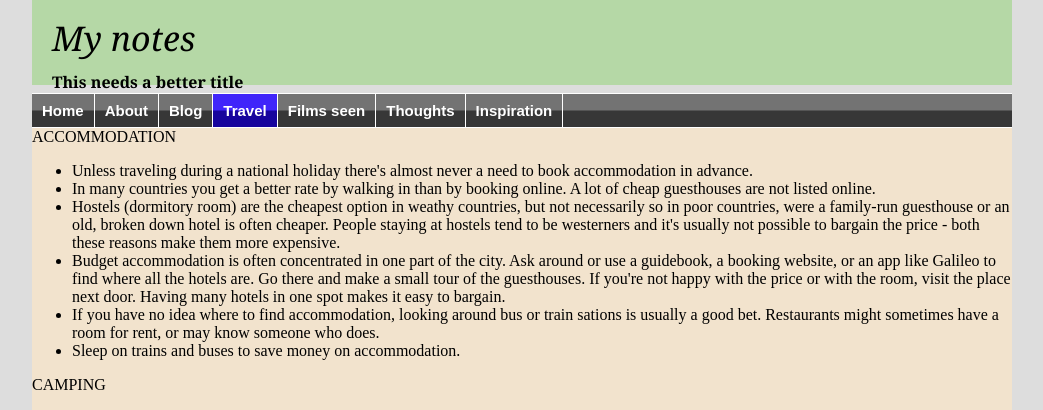
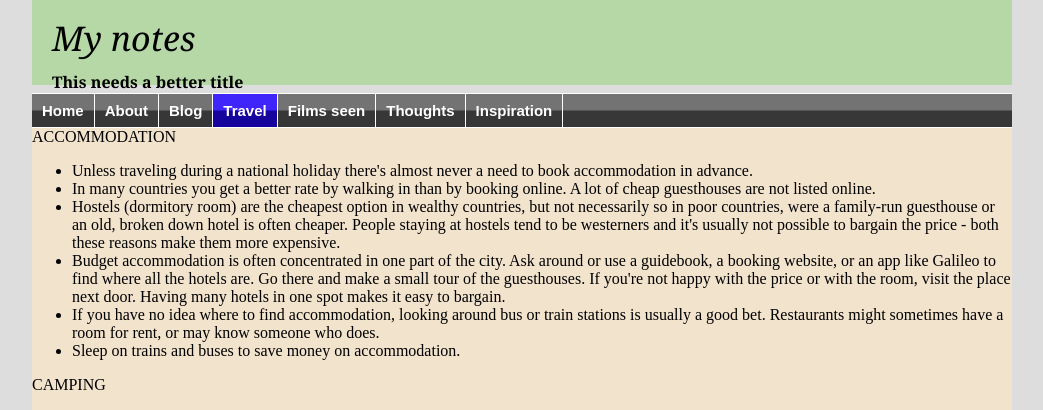
Before and after one commit to witba/witba.github.io, a Jekyll site: the page built from travel/accommodation.html, in a window 1280 px wide. Shown: the top 410 px of the page, without its empty margins (118-1161 px from the left). Built offline with Jekyll 4.4.1, drawn with Linux system fonts in a browser that asks for light colours.

Commit message:
Update accommodation.html

```diff
--- a/travel/accommodation.html
+++ b/travel/accommodation.html
@@ -9,9 +9,9 @@ ACCOMMODATION<br>
 <ul>
 <li>Unless traveling during a national holiday there's almost never a need to book accommodation in advance.<br>
 <li>In many countries you get a better rate by walking in than by booking online. A lot of cheap guesthouses are not listed online.<br>
-<li>Hostels (dormitory room) are the cheapest option in weathy countries, but not necessarily so in poor countries, were a family-run guesthouse or an old, broken down hotel is often cheaper. People staying at hostels tend to be westerners and it's usually not possible to bargain the price - both these reasons make them more expensive.<br>
+<li>Hostels (dormitory room) are the cheapest option in wealthy countries, but not necessarily so in poor countries, were a family-run guesthouse or an old, broken down hotel is often cheaper. People staying at hostels tend to be westerners and it's usually not possible to bargain the price - both these reasons make them more expensive.<br>
 <li>Budget accommodation is often concentrated in one part of the city. Ask around or use a guidebook, a booking website, or an app like Galileo to find where all the hotels are. Go there and make a small tour of the guesthouses. If you're not happy with the price or with the room, visit the place next door. Having many hotels in one spot makes it easy to bargain.<br>
-<li>If you have no idea where to find accommodation, looking around bus or train sations is usually a good bet. Restaurants might sometimes have a room for rent, or may know someone who does.<br>
+<li>If you have no idea where to find accommodation, looking around bus or train stations is usually a good bet. Restaurants might sometimes have a room for rent, or may know someone who does.<br>
 <li>Sleep on trains and buses to save money on accommodation.<br>
 </ul>
 CAMPING<br>
```
